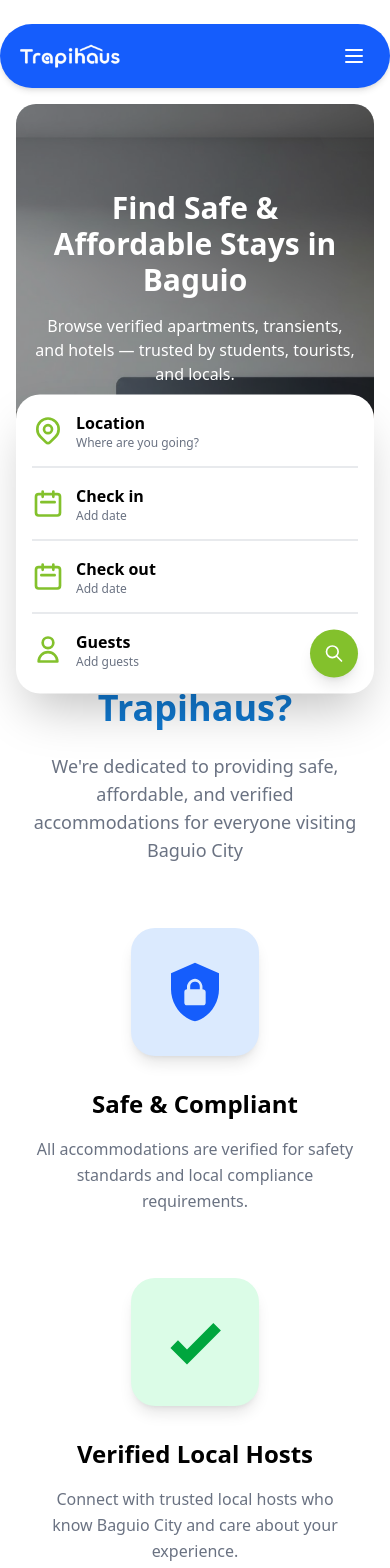
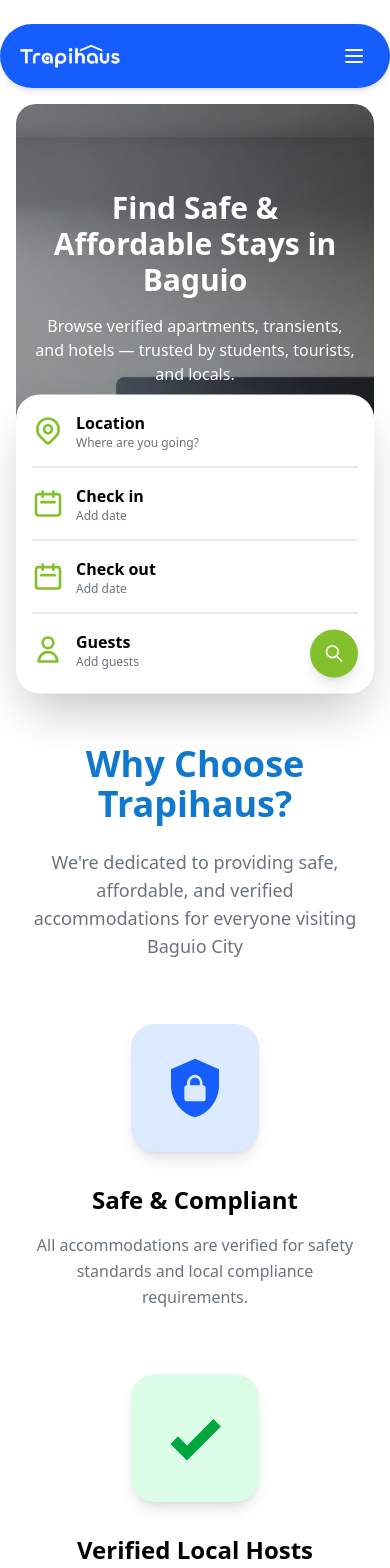
Before and after one commit to Inv8Solutions/trapihaus, a Next.js app: page / in a window 390 px wide. Shown: the top 1568 px of the page. Built offline with nearby package versions, Linux system fonts and the light colour scheme; no server answers.

Commit message:
fixed landing page for mobile view

```diff
--- a/src/app/page.tsx
+++ b/src/app/page.tsx
@@ -16,7 +16,9 @@
     <main className="min-h-screen bg-white max-w-full overflow-hidden">
       <Navbar />
       <Hero />
-      <WhyChoose />
+      <div className="mt-40 md:mt-0">
+        <WhyChoose />
+      </div>
       <TopPicks />
       <Cats />
       <HowItWorks />
```
